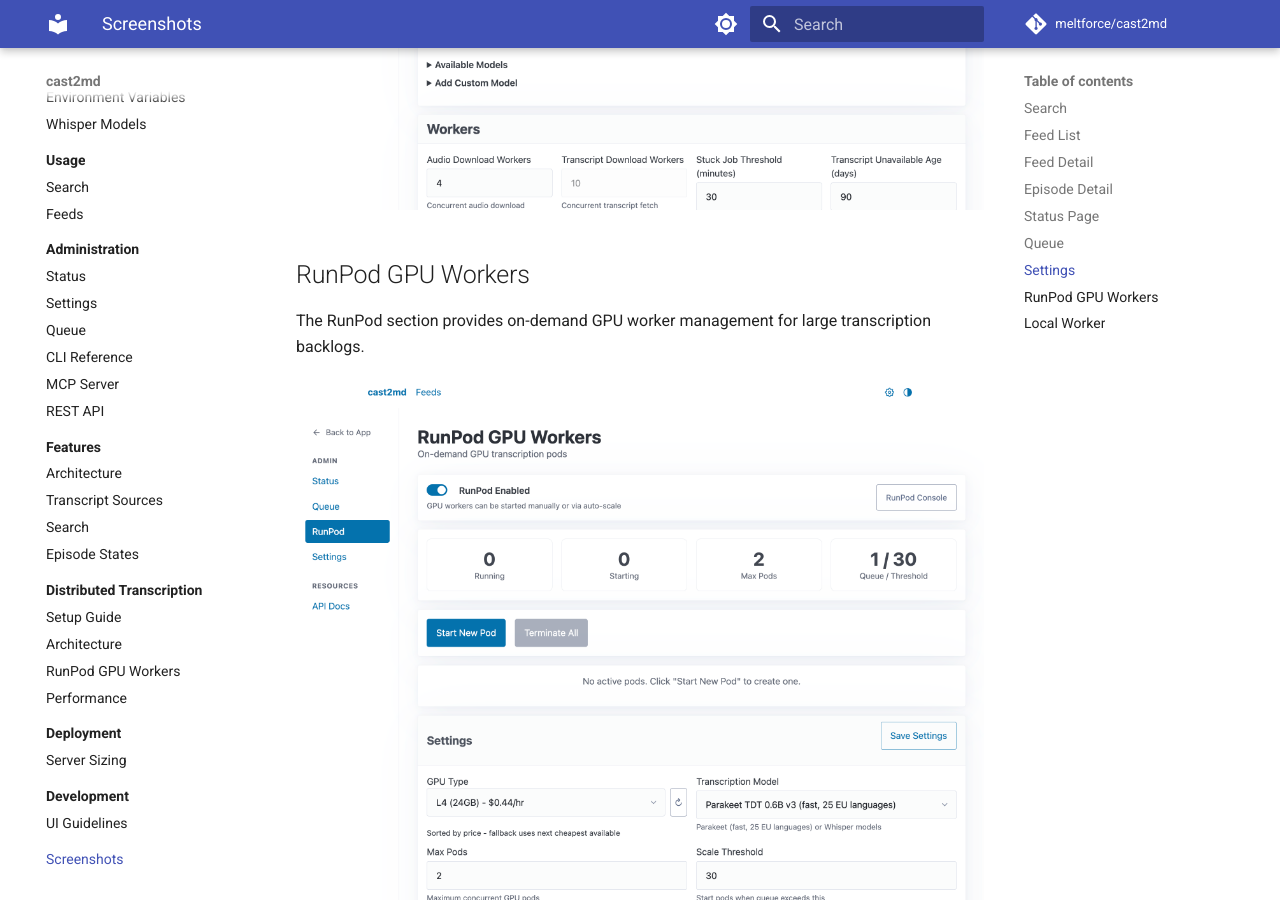
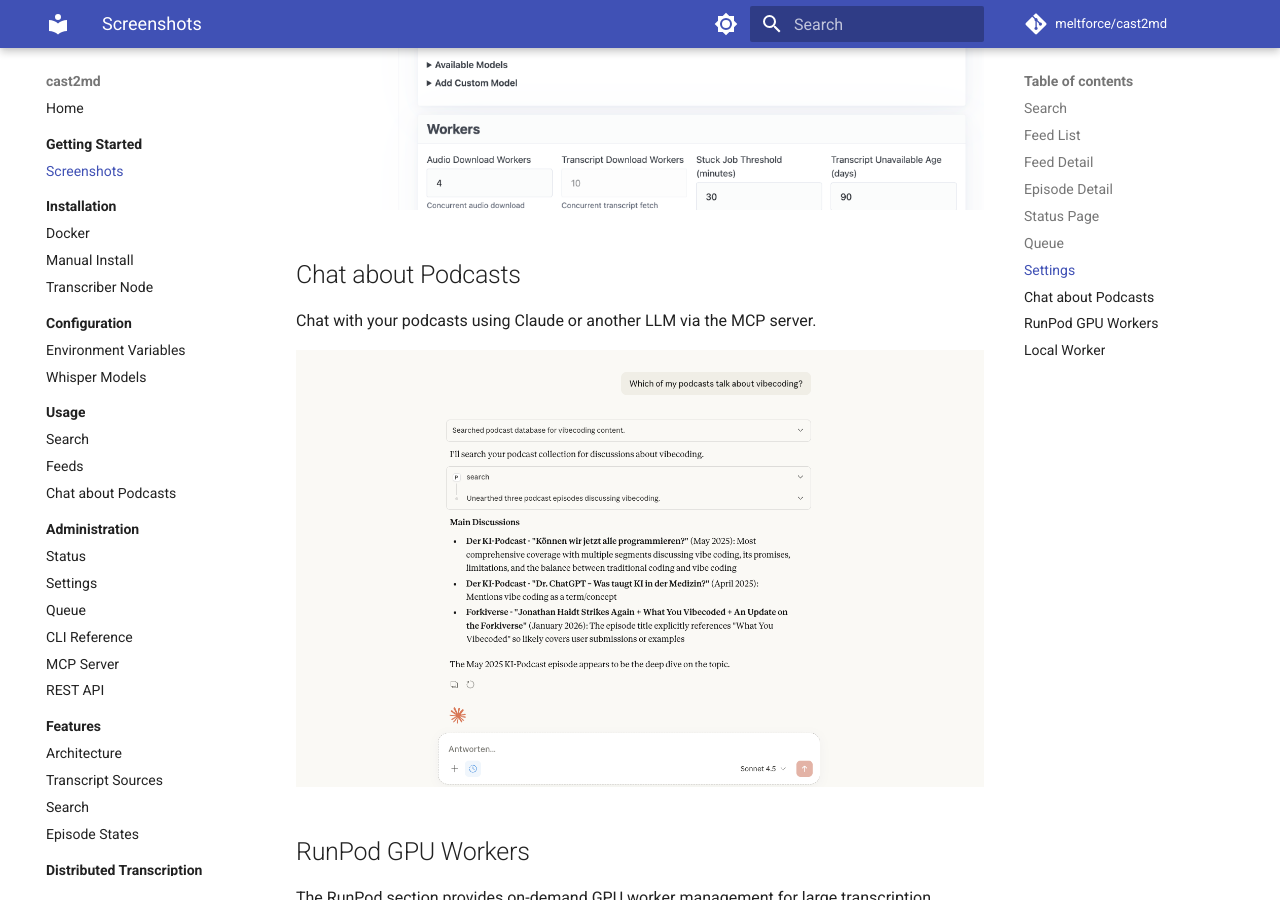
Before and after one commit to meltforce/cast2md, an MkDocs documentation site: the page built from docs/getting-started/screenshots.md, in a window 1280 px wide and 900 px high, scrolled down 4776 px. Built offline with MkDocs 1.6.1 and Material for MkDocs 9.7.7, drawn with Linux system fonts in a browser that asks for light colours; comment, search, counter and statistics services are not loaded.

Commit message:
docs: Add Chat about Podcasts page and reorder features
Add usage/chat.md with claude screenshot showcasing MCP-based podcast
chat. Add screenshot to gallery. Move Screenshots back under Getting
Started. Reorder feature cards on home page.

Co-Authored-By: Claude Opus 4.5 <noreply@anthropic.com>

```diff
--- a/docs/getting-started/screenshots.md
+++ b/docs/getting-started/screenshots.md
@@ -42,6 +42,12 @@ The settings page provides configuration for all server options, transcriber nod
 
 ![Settings](../assets/images/settings.png)
 
+## Chat about Podcasts
+
+Chat with your podcasts using Claude or another LLM via the MCP server.
+
+![Claude](../assets/images/claude.png)
+
 ## RunPod GPU Workers
 
 The RunPod section provides on-demand GPU worker management for large transcription backlogs.
--- a/mkdocs.yml
+++ b/mkdocs.yml
@@ -49,7 +49,9 @@ markdown_extensions:
 
 nav:
   - Home: index.md
-  - Getting Started: getting-started/index.md
+  - Getting Started:
+    - getting-started/index.md
+    - Screenshots: getting-started/screenshots.md
   - Installation:
     - installation/index.md
     - Docker: installation/docker.md
@@ -63,6 +65,7 @@ nav:
     - usage/index.md
     - Search: usage/search.md
     - Feeds: usage/feeds.md
+    - Chat about Podcasts: usage/chat.md
   - Administration:
     - administration/index.md
     - Status: administration/status.md
@@ -89,4 +92,3 @@ nav:
   - Development:
     - development/index.md
     - UI Guidelines: development/ui-guidelines.md
-  - Screenshots: getting-started/screenshots.md
```
Also changed, not shown: docs/index.md (+9 -9 lines), docs/usage/chat.md (added, +14 -0 lines), docs/usage/index.md (+1 -0 lines), docs/assets/images/claude.png (added).
